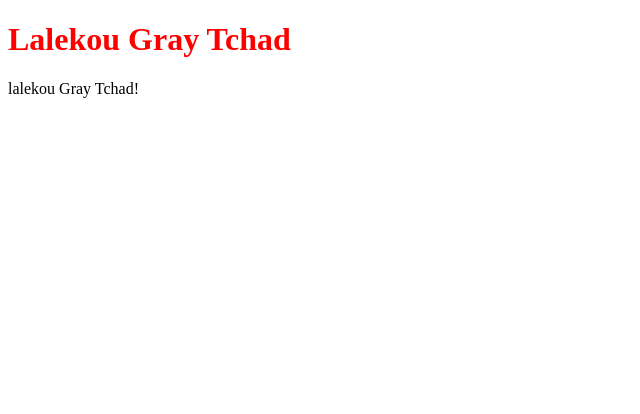
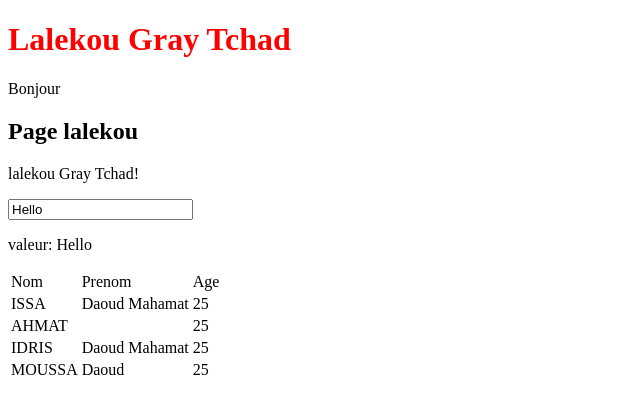
Before and after one commit to doutoum90/graytchadformationangular, an Angular app: page / in a window 1280 px wide. Shown: the top 414 px of the page, without its empty margins (0-640 px from the left). Built offline with nearby package versions, Linux system fonts and the light colour scheme.

Commit message:
changes of lessons 6

```diff
--- a/src/app/app.component.html
+++ b/src/app/app.component.html
@@ -1,2 +1,2 @@
 <h1>Lalekou Gray Tchad</h1>
-<gray-lalekou></gray-lalekou>
+<gray-gray-tchad></gray-gray-tchad>
--- a/src/app/app.module.ts
+++ b/src/app/app.module.ts
@@ -3,11 +3,13 @@ import { NgModule } from '@angular/core';
 
 import { AppComponent } from './app.component';
 import { LalekouComponent } from './comps/lalekou/lalekou.component';
+import { GrayTchadComponent } from './comps/gray-tchad/gray-tchad.component';
 
 @NgModule({
   declarations: [
     AppComponent,
-    LalekouComponent
+    LalekouComponent,
+    GrayTchadComponent,
   ],
   imports: [
     BrowserModule
--- /dev/null
+++ b/src/app/comps/gray-tchad/gray-tchad.component.ts
@@ -0,0 +1,14 @@
+import { Component } from '@angular/core';
+
+@Component({
+    selector: 'gray-gray-tchad',
+    template: `
+        <p>Bonjour</p>
+        <gray-lalekou></gray-lalekou>
+    `,
+    styles: [``]
+})
+
+export class GrayTchadComponent {
+
+}
--- a/src/app/comps/lalekou/lalekou.component.html
+++ b/src/app/comps/lalekou/lalekou.component.html
@@ -1 +1,26 @@
+<h2>{{titre}}</h2>
 <p>lalekou Gray Tchad!</p>
+
+<input type="text" [value]="mavaleur">
+
+<p>
+    valeur: {{mavaleur}}
+</p>
+
+<table>
+    <thead>
+        <tr>
+
+            <td>Nom</td>
+            <td>Prenom</td>
+            <td>Age</td>
+        </tr>
+    </thead>
+    <tbody>
+        <tr *ngFor="let etudiant of (etudiants | async) " (mouseout)="test(etudiant)" (click)="afficher(etudiant)">
+            <td>{{etudiant.nom}}</td>
+            <td>{{etudiant.prenom ? (etudiant.prenom.prenom1): null}} {{etudiant?.prenom?.prenom2}}</td>
+            <td>{{etudiant.age}}</td>
+        </tr>
+    </tbody>
+</table>
--- a/src/app/comps/lalekou/lalekou.component.ts
+++ b/src/app/comps/lalekou/lalekou.component.ts
@@ -1,4 +1,16 @@
 import { Component, OnInit } from '@angular/core';
+import { Observable, of } from 'rxjs';
+
+interface Etudiant {
+  nom: String;
+  prenom?: Identite;
+  age: number;
+}
+interface Identite {
+  prenom1: String;
+  prenom2?: String;
+
+}
 
 @Component({
   selector: 'gray-lalekou',
@@ -6,10 +18,31 @@ import { Component, OnInit } from '@angular/core';
   styleUrls: ['./lalekou.component.scss']
 })
 export class LalekouComponent implements OnInit {
+  titre = 'Page lalekou';
+  etudiants: Observable<Array<Etudiant>>;
+  mavaleur = 'Hello';
 
   constructor() { }
 
   ngOnInit(): void {
+    this.etudiants = this.getData();
   }
 
+  afficher(etudiant: Etudiant): void {
+    console.log('Nom: ', etudiant.nom);
+    console.log('Prenom: ', (etudiant.prenom) ? etudiant.prenom.prenom1 + ' ' + etudiant.prenom.prenom2 : '');
+    console.log('Age: ', etudiant.age);
+  }
+
+  test(etudiant: Etudiant): void {
+    console.log('vous avez survoler l\'étudiant ', etudiant.nom);
+  }
+  getData(): Observable<Array<Etudiant>> {
+    return of(<Array<Etudiant>>[
+      { nom: 'ISSA', prenom: { prenom1: 'Daoud', prenom2: 'Mahamat' }, age: 25 },
+      { nom: 'AHMAT', age: 25 },
+      { nom: 'IDRIS', prenom: { prenom1: 'Daoud', prenom2: 'Mahamat' }, age: 25 },
+      { nom: 'MOUSSA', prenom: { prenom1: 'Daoud' }, age: 25 }
+    ]);
+  }
 }
```
Also changed, not shown: 3 other files (tests, documents, lock files or other folders).
